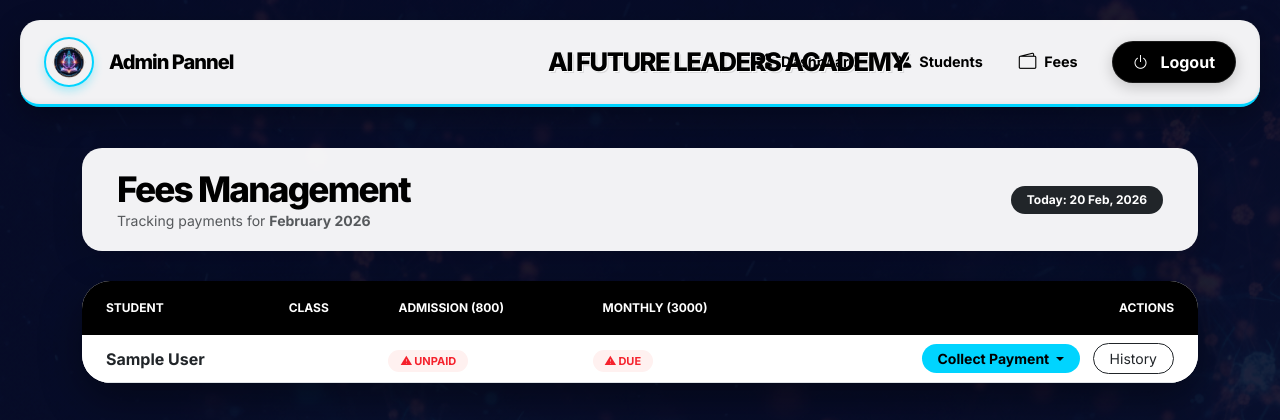
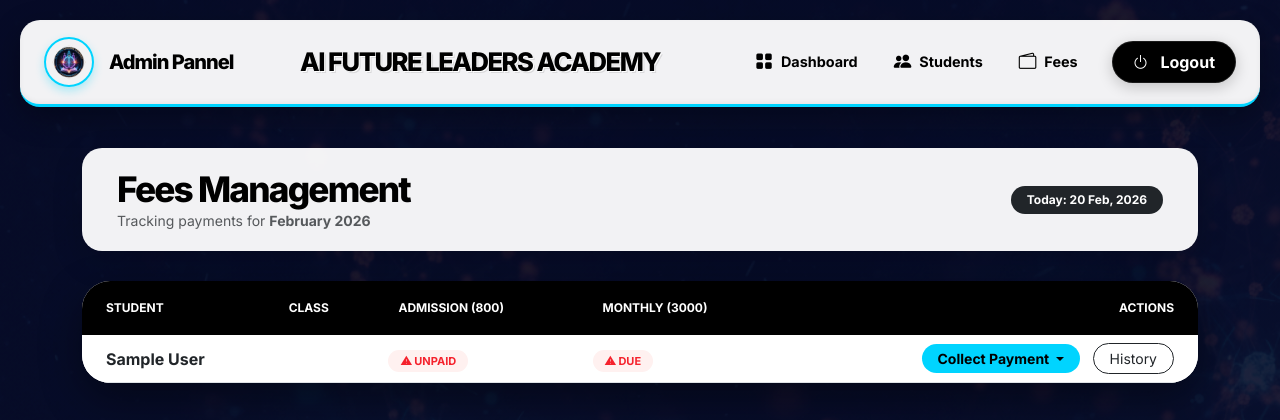
Before and after one commit to jawad50633-tech/student_system, a PHP site: page /admin/fees.php in a window 1280 px wide. Shown: the top 420 px of the page. Run offline with PHP 8.4, Linux system fonts and the light colour scheme; the visitor is signed in with stand-in values (Sample User, id 1); data comes from the database, SQL or seed files in the repository; data that the repository does not hold is empty.

Commit message:
Update header.php

```diff
--- a/includes/header.php
+++ b/includes/header.php
@@ -53,7 +53,7 @@
         /* Center Title: 3D & Stylish */
         .academy-center-title {
             position: absolute;
-            left: 60%;
+            left: 40%;
             transform: translateX(-60%);
             color: #000;
             font-weight: 800;
```
